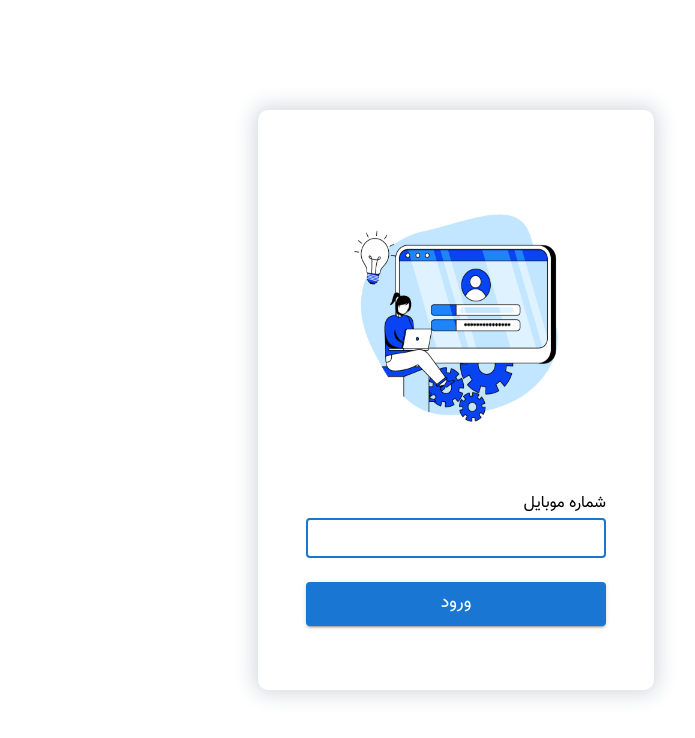
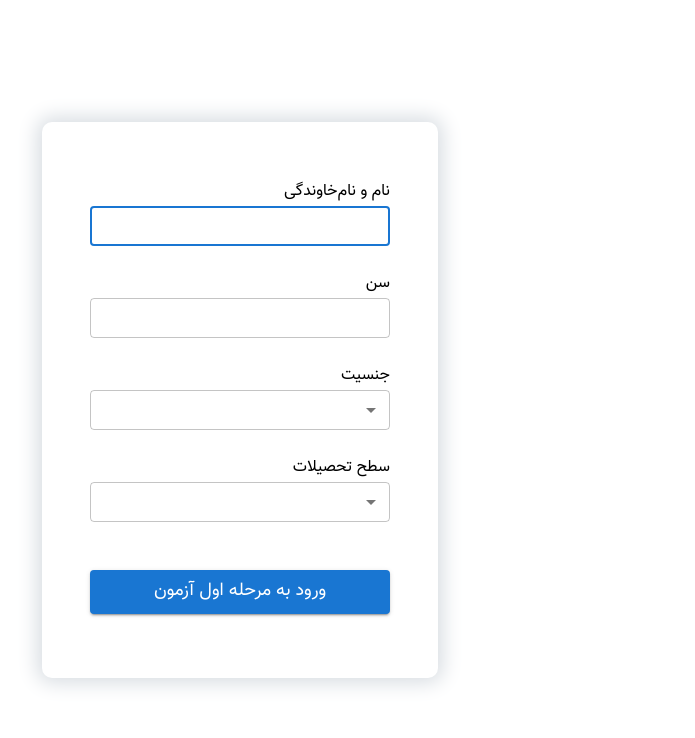
Before and after one commit to parisamhmd/Psychology-exam, a React (Create React App) app: page / in a window 1280 px wide. Shown: the top 738 px of the page, without its empty margins (519-1214 px from the left). Built offline with nearby package versions, Linux system fonts and the light colour scheme.

Commit message:
add personal info card

```diff
--- a/src/App.js
+++ b/src/App.js
@@ -3,6 +3,7 @@ import React from 'react';
 import { ThemeProvider } from '@mui/material/styles';
 import WelcomeCard from './components/WelcomeCard';
 import LoginCard from './components/LoginCard';
+import PersonalInfoForm from './components/PersonalInfoForm';
 
 import theme from './assets/theme';
 import './App.css';
@@ -12,7 +13,8 @@ function App() {
     <ThemeProvider theme={theme}>
       <div className="App">
         {/* <WelcomeCard /> */}
-        <LoginCard />
+        {/* <LoginCard /> */}
+        <PersonalInfoForm />
       </div>
     </ThemeProvider>
   );
--- /dev/null
+++ b/src/components/PersonalInfoForm.js
@@ -0,0 +1,123 @@
+import * as React from 'react';
+
+import Button from '@mui/material/Button';
+import TextField from '@mui/material/TextField';
+import Box from '@mui/material/Box';
+import Typography from '@mui/material/Typography';
+import Container from '@mui/material/Container';
+import { makeStyles } from '@mui/styles';
+import InputLabel from '@mui/material/InputLabel';
+import MenuItem from '@mui/material/MenuItem';
+import FormControl from '@mui/material/FormControl';
+import Select from '@mui/material/Select';
+
+import ContentWrapper from '../assets/ContentWrapper';
+
+import loginImage from '../assets/images/login.jpg';
+
+const useStyles = makeStyles({
+  textInputContainer: {
+    width: '100%',
+    display: 'flex',
+    flexDirection: 'column',
+    alignItems: 'start',
+  },
+});
+
+export default function FormData() {
+  const classes = useStyles();
+
+  const handleSubmit = (event) => {
+    event.preventDefault();
+    const data = new FormData(event.currentTarget);
+    // eslint-disable-next-line no-console
+    // console.log({
+    //   'mobile-number': data.get('mobile-number'),
+    // });
+  };
+
+  return (
+    <Container component="main" maxWidth="xs">
+      <ContentWrapper>
+        <Box
+          component="form"
+          onSubmit={handleSubmit}
+          // noValidate
+          sx={{
+            mt: 1,
+            display: 'flex',
+            flexDirection: 'column',
+            justifyContent: 'start',
+            alignItems: 'start',
+            gap: '1.5rem',
+          }}
+        >
+          <div className={classes.textInputContainer}>
+            <Typography component="h6" variant="subtitle1">
+              نام و نام‌خاوندگی
+            </Typography>
+            <TextField
+              required
+              fullWidth
+              id="name"
+              name="name"
+              autoFocus
+              size="small"
+              //   TODO
+              inputProps={{ maxLength: 150 }}
+            />
+          </div>
+          <div className={classes.textInputContainer}>
+            <Typography component="h6" variant="subtitle1">
+              سن
+            </Typography>
+            <TextField
+              required
+              fullWidth
+              id="mobile-number"
+              name="mobile-number"
+              type="number"
+              size="small"
+              // TODO
+              inputProps={{ inputProps: { min: '5', max: 90 } }}
+            />
+          </div>
+          <div className={classes.textInputContainer}>
+            <Typography component="h6" variant="subtitle1">
+              جنسیت
+            </Typography>
+            <FormControl fullWidth>
+              <Select size="small" required fullWidth id="gender" name="gender">
+                <MenuItem value="women">زن</MenuItem>
+                <MenuItem value="man">مرد</MenuItem>
+              </Select>
+            </FormControl>
+          </div>
+          <div className={classes.textInputContainer}>
+            <Typography component="h6" variant="subtitle1">
+              سطح تحصیلات
+            </Typography>
+            <FormControl fullWidth>
+              <Select size="small" required fullWidth id="gender" name="gender">
+                <MenuItem value="under-diploma">زیر دیپلم</MenuItem>
+                <MenuItem value="diploma">دیپلم</MenuItem>
+                <MenuItem value="masters">دیپلم</MenuItem>
+                <MenuItem value="Bsc">کارشناسی ارشد</MenuItem>
+                <MenuItem value="phd">دکترا و بالاتر</MenuItem>
+              </Select>
+            </FormControl>
+          </div>
+          {/* TODO */}
+          <Button
+            type="submit"
+            fullWidth
+            variant="contained"
+            sx={{ mt: 3, mb: 2 }}
+          >
+            ورود به مرحله اول آزمون{' '}
+          </Button>
+        </Box>
+      </ContentWrapper>
+    </Container>
+  );
+}
```
Also changed, not shown: src/components/FormData.js (added).
